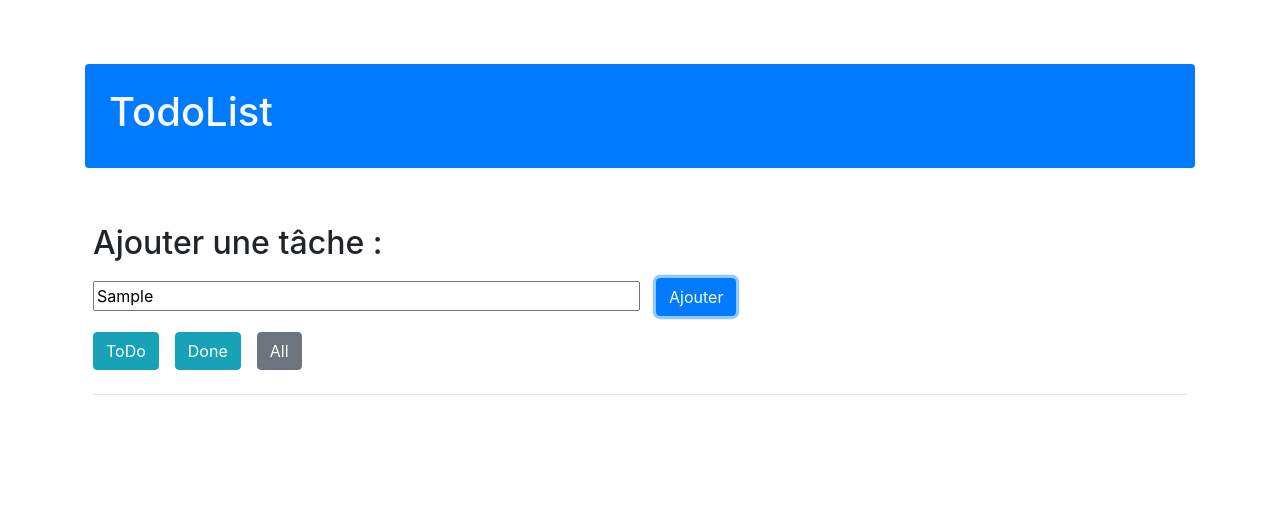
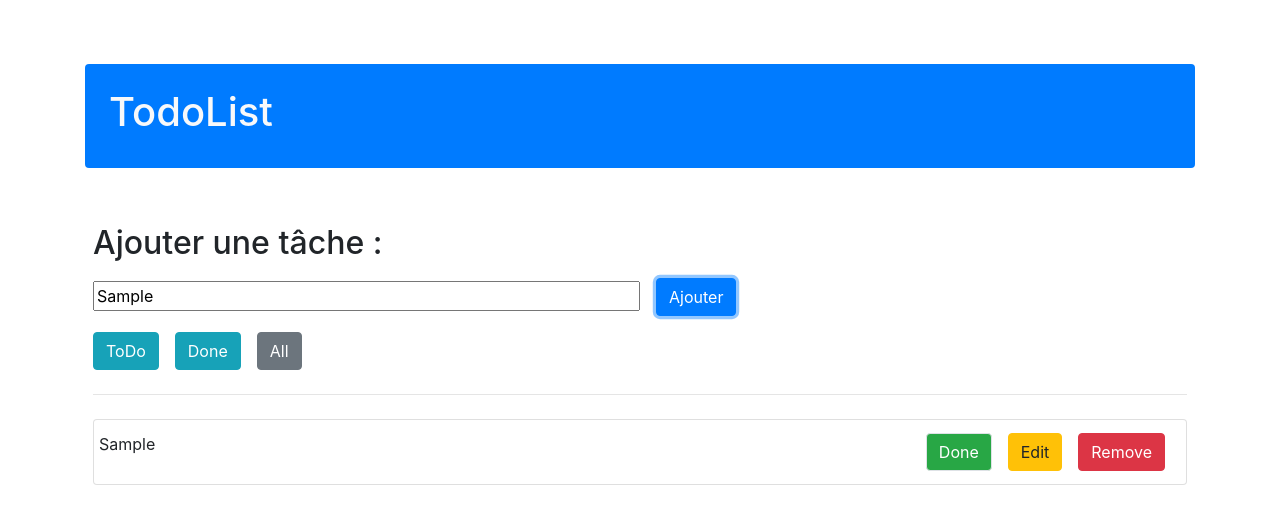
Before and after one commit to SnYoussef07/ToDoList-With-React-JS, a React (Create React App) app: page / in a window 1280 px wide. Both pictures are taken after typing "Sample" into the empty fields and a click on the button "Ajouter". Shown: the top 524 px of the page. Built offline with nearby package versions, Linux system fonts and the light colour scheme.

Commit message:
Add Map in Jsx for show task

```diff
--- a/src/component/TodoApp.jsx
+++ b/src/component/TodoApp.jsx
@@ -1,5 +1,5 @@
 import React, { Component } from "react";
-//import Task from "./Task";
+import Task from "./Task";
 
 class TodoApp extends Component {
   constructor(props) {
@@ -88,7 +88,26 @@
           </div>
           <hr />
           <div className="todo mt-4">
-            <ul className="list-group" />
+            <ul className="list-group">
+              {this.state.tasks.map(item => (
+                <li
+                  key={item.id}
+                  className={`list-group-item ${item.isDone &&
+                    "bg-success text-white"} ${this.state.done &&
+                    (item.isDone ? "d-inline" : "d-none")} ${this.state.todo &&
+                    (item.isDone ? "d-none" : "d-inline")}`}
+                >
+                  <Task
+                    task={item}
+                    content={item.content}
+                    changeContent={this.handleChangeContent}
+                    clickEDit={this.handleClickEdit}
+                    removeTask={this.handleRemove}
+                    doneTask={this.handleDone}
+                  />
+                </li>
+              ))}
+            </ul>
           </div>
         </section>
       </div>
```
